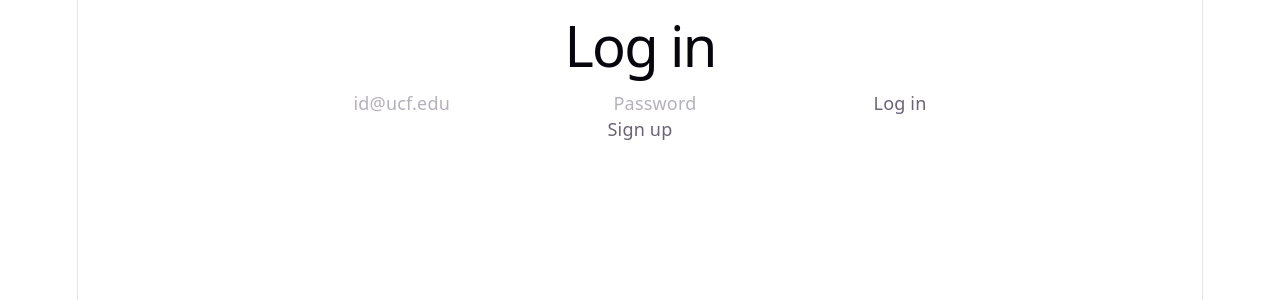
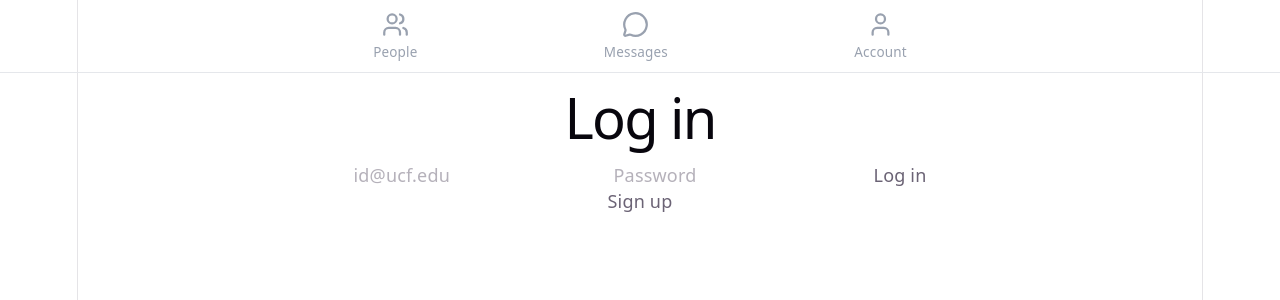
Before and after one commit to Gavin-Heaver/MERN-Project, a React (Vite) app in the folder web/: page /login in a window 1280 px wide. Shown: the top 300 px of the page. Built offline with nearby package versions, Linux system fonts and the light colour scheme; no server answers.

Commit message:
add navbar

```diff
--- a/web/index.html
+++ b/web/index.html
@@ -4,7 +4,7 @@
     <meta charset="UTF-8" />
     <link rel="icon" type="image/svg+xml" href="/favicon.svg" />
     <meta name="viewport" content="width=device-width, initial-scale=1.0" />
-    <title>web</title>
+    <title>Uknighted</title>
   </head>
   <body>
     <div id="root"></div>
--- a/web/package.json
+++ b/web/package.json
@@ -12,6 +12,7 @@
   "dependencies": {
     "@tailwindcss/vite": "^4.2.2",
     "axios": "^1.13.6",
+    "lucide-react": "^1.7.0",
     "react": "^19.2.4",
     "react-dom": "^19.2.4",
     "react-router-dom": "^7.13.2",
--- a/web/src/App.tsx
+++ b/web/src/App.tsx
@@ -7,6 +7,7 @@ import FeedPage from './pages/FeedPage'
 import PeoplePage from './pages/PeoplePage'
 import MessagesPage from './pages/MessagesPage'
 import ProfilePage from './pages/ProfilePage'
+import Navbar from './components/Navbar'
 
 function PrivateRoute({ children }: { children: ReactNode }) {
   const { token } = useAuth()
@@ -16,6 +17,8 @@ function PrivateRoute({ children }: { children: ReactNode }) {
 export default function App() {
   return (
     <BrowserRouter>
+      <Navbar />
+      <main className="pb-16 md:pt-16">
         <Routes>
           <Route path="/login" element={<LoginPage />} />
           <Route path="/register" element={<RegisterPage />} />
@@ -25,6 +28,7 @@ export default function App() {
           <Route path="/" element={<PrivateRoute><FeedPage /></PrivateRoute>} />
           <Route path="*" element={<Navigate to="/" replace />} />
         </Routes>
+      </main>
     </BrowserRouter>
   )
 }
--- /dev/null
+++ b/web/src/components/Navbar.tsx
@@ -0,0 +1,32 @@
+import { MessageCircle, User, Users } from "lucide-react";
+import { Link, useLocation } from "react-router-dom";
+
+export default function Navbar() {
+    const { pathname } = useLocation()
+
+    const links = [
+        { to: '/people', label: 'People', icon: Users },
+        { to: '/messages', label: 'Messages', icon: MessageCircle },
+        { to: '/account', label: 'Account', icon: User }
+    ]
+
+    return (
+        <header className="fixed bottom-0 left-0 right-0 bg-whit border-gray-200 z-50 md:top-0 md:bottom-auto md:border-t-0 md: border-b">
+            <nav className="flex justify-around items-center h-16 max-w-screen-sm mx-auto">
+                {links.map(({ to, label, icon: Icon }) => {
+                    const active = pathname.startsWith(to)
+                    return (
+                        <Link
+                            key={to}
+                            to={to}
+                            className={`flex flex-col items-center gap-1 text-xs font-medium transition-colors ${active ? 'text-indigo-600' : 'text-gray-400 hover:text-gray-600'}`}
+                        >
+                            <Icon className="w-6 h-6" />
+                            {label}
+                        </Link>
+                    )
+                })}
+            </nav>
+        </header>
+    )
+}
```
Also changed, not shown: 1 other file (tests, documents, lock files or other folders). Lines whose indentation alone changed are shown as unchanged.
